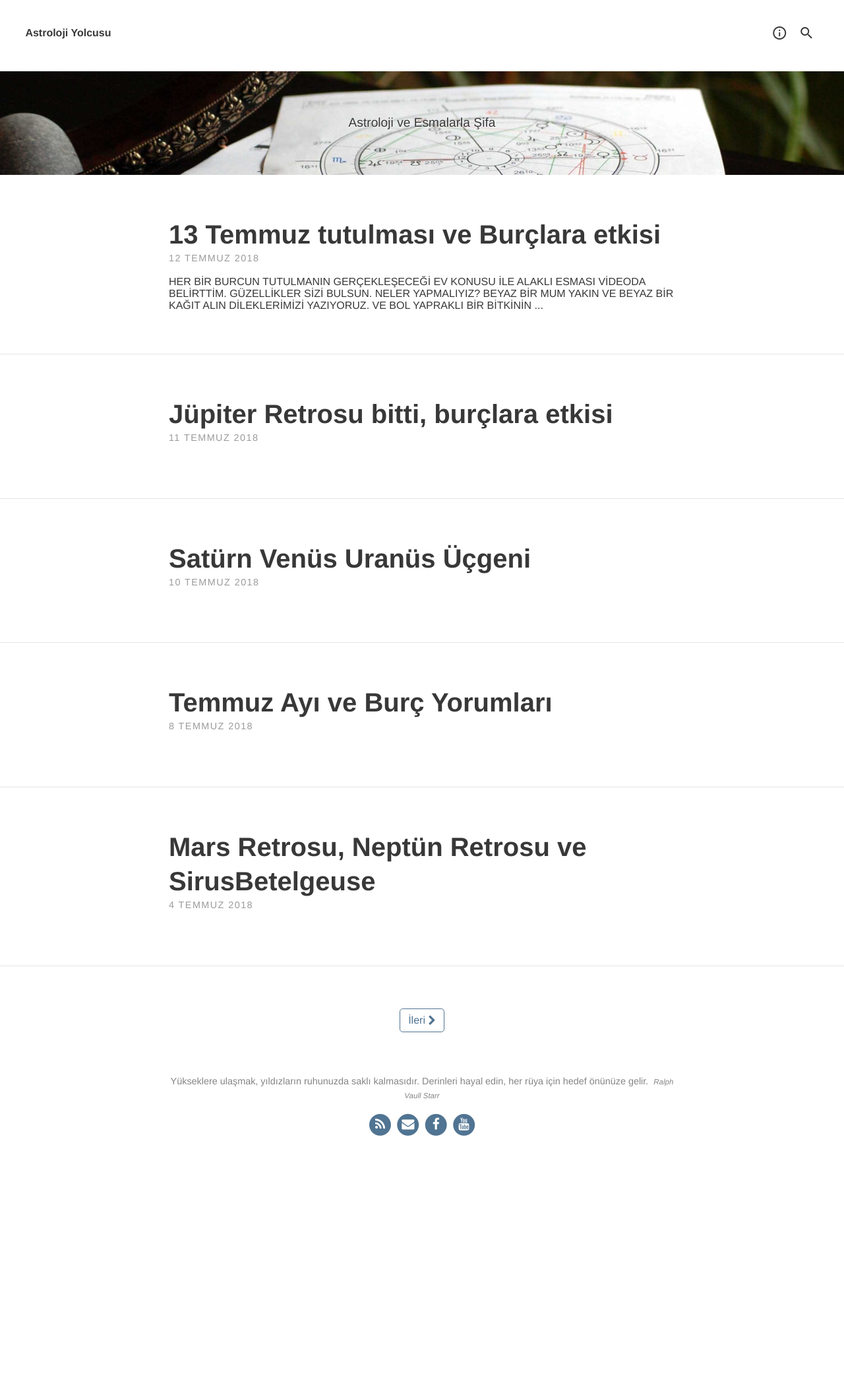
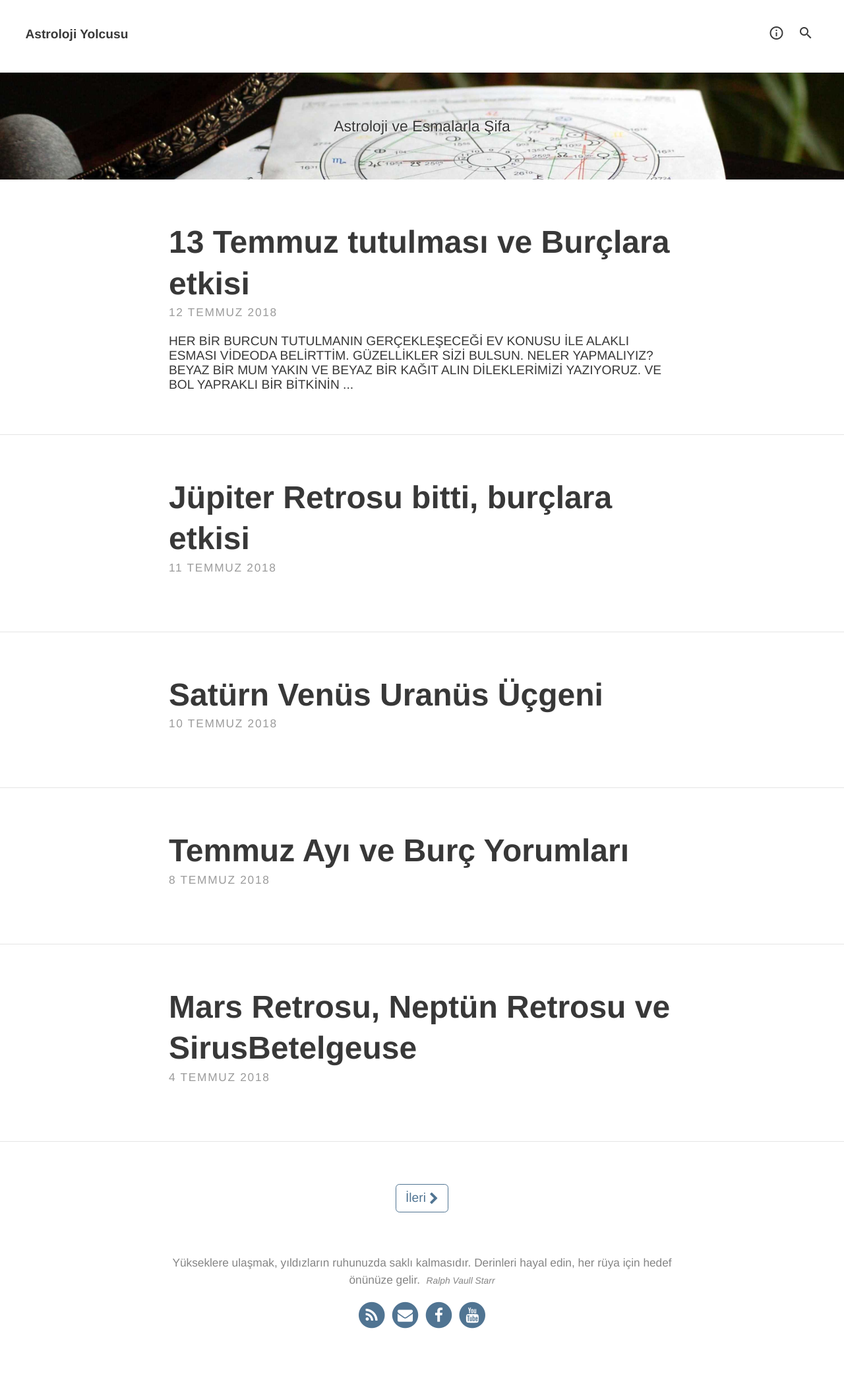
Before and after one commit to astrylcs/astrylcs.github.io, a Jekyll site: the page built from index.html, in a window 1280 px wide. Shown: the whole page at 66% size. Built offline with Jekyll 4.4.1, drawn with Linux system fonts in a browser that asks for light colours; the list of posts is cut into pages by our own code; before the commit the page ends 1802 px from its top, so only the background shows below that.

Commit message:
Change font size

```diff
--- a/_sass/base/_variables.scss
+++ b/_sass/base/_variables.scss
@@ -25,7 +25,7 @@
 // Typography
 $font-family-main: 'Source Sans Pro', Helvetica, Arial, sans-serif;
 $font-family-headings: 'Source Sans Pro', Helvetica, Arial, sans-serif;
-$font-size: 1em;
+$font-size: 1.2em;
 
 
 // Padding
```
